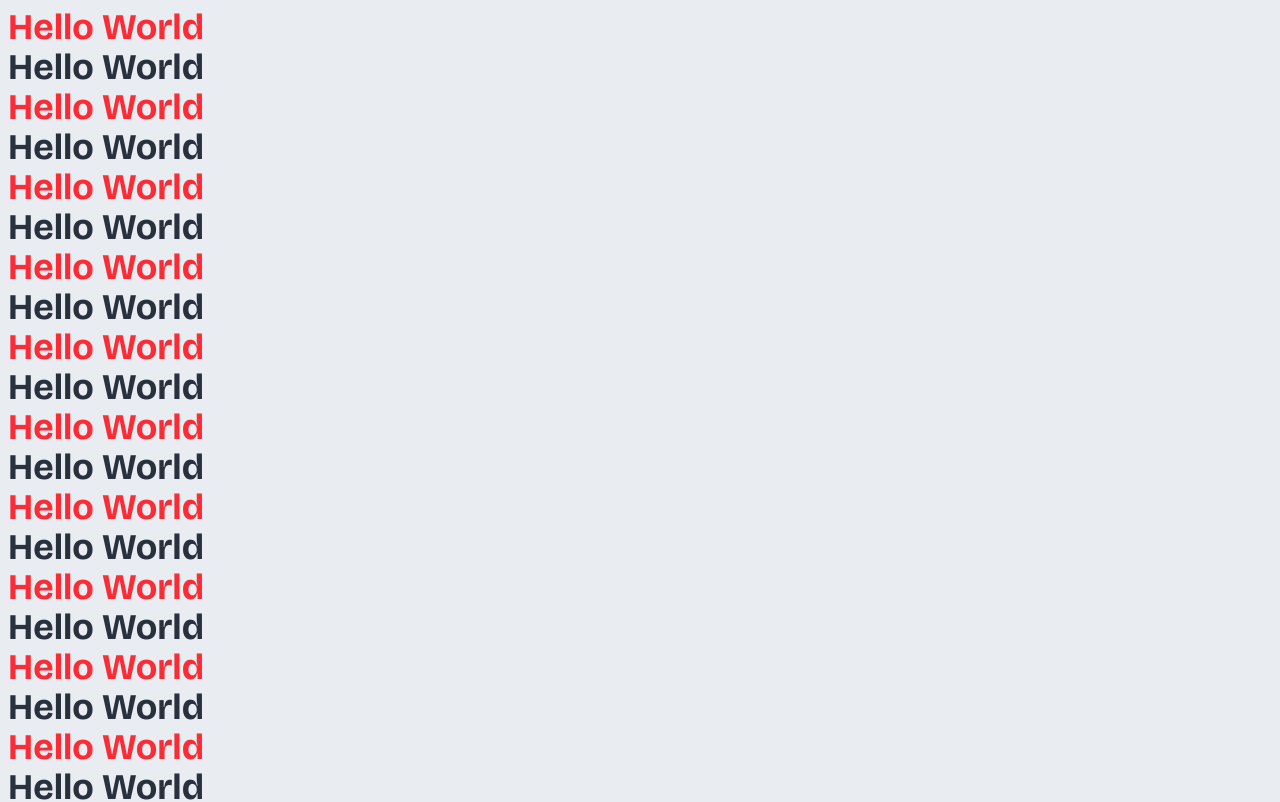
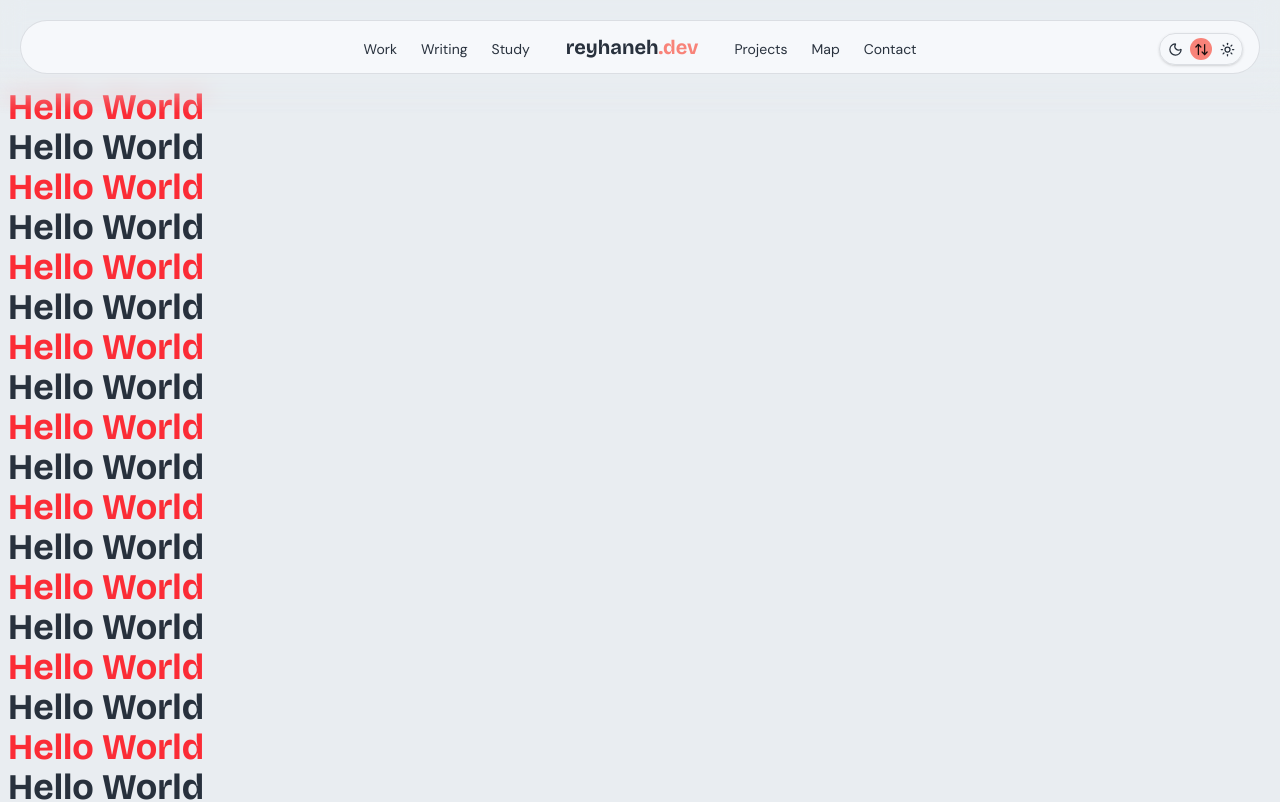
Before and after one commit to reyhaneh-k/reyhaneh.dev, a React (Vite) app: page / in a window 1280 px wide. Shown: the top 802 px of the page. Built offline with nearby package versions, Linux system fonts and the light colour scheme.

Commit message:
feat(navbar): updates navbar

```diff
--- a/src/hooks/useScroll/useScroll.ts
+++ b/src/hooks/useScroll/useScroll.ts
@@ -14,6 +14,7 @@ const useScroll = () => {
   const [scrollStatus, setScrollStatus] = useState<
     SCROLL_STATUS | undefined
   >(undefined);
+  const [isAtTop, setIsAtTop] = useState(true);
   const lastScrollY = useRef<number>(0);
   const throttleTimer = useRef<
     ReturnType<typeof setTimeout> | undefined
@@ -21,6 +22,12 @@ const useScroll = () => {
 
   const handleScroll = useCallback(() => {
     const currentScrollY = window.scrollY;
+
+    if (currentScrollY === 0) {
+      setIsAtTop(true);
+    } else {
+      setIsAtTop(false);
+    }
 
     if (currentScrollY > lastScrollY.current) {
       setScrollStatus(SCROLL_STATUS.DOWN);
@@ -52,6 +59,6 @@ const useScroll = () => {
     };
   }, []);
 
-  return { scrollStatus };
+  return { scrollStatus, isAtTop };
 };
 export { useScroll };
--- a/src/layouts/rootLayout/RootLayout.tsx
+++ b/src/layouts/rootLayout/RootLayout.tsx
@@ -1,27 +1,61 @@
 import { Outlet } from "@tanstack/react-router";
+import { ChevronUp } from "lucide-react";
+import { motion } from "motion/react";
 
 import { SCROLL_STATUS } from "@/hooks/useScroll/index.type";
 import { useScroll } from "@/hooks/useScroll/useScroll";
+import { cn } from "@/utils/classname";
 
 import BottomNavBar from "./components/bottomNavBar/BottomNavBar";
 import TopNavbar from "./components/topNavBar/TopNavbar";
 
 const RootLayout = () => {
-  const { scrollStatus } = useScroll();
-
+  const { scrollStatus, isAtTop } = useScroll();
+  const shouldHideNavbar =
+    scrollStatus === SCROLL_STATUS.DOWN;
   return (
-    <section className="relative h-full w-full">
+    <section
+      className={cn(
+        "relative h-full w-full",
+        "md:h-screen"
+      )}
+    >
       <TopNavbar
-        hidden={scrollStatus === SCROLL_STATUS.DOWN}
+        hidden={shouldHideNavbar}
         className="fixed"
       />
-      <div
-      // data-push-down={scrollStatus !== SCROLL_STATUS.DOWN}
-      // className="data-[push-down=true]:pt-40"
+      <button
+        aria-label="show navbar"
+        onClick={() => {
+          window.scrollTo({
+            top: 0,
+            behavior: "smooth",
+          });
+        }}
+        aria-hidden={shouldHideNavbar}
+        className={cn(
+          "fixed top-0 left-1/2 -translate-x-1/2",
+          "bg-surface rounded-b-xl p-2 px-3",
+          "border-border flex items-center gap-3 border-r border-b border-l",
+          "hidden cursor-pointer md:block",
+          "transition-transform duration-300 ease-in-out",
+          shouldHideNavbar
+            ? "translate-y-0"
+            : "-translate-y-full"
+        )}
+      >
+        <ChevronUp className="text-accent size-5 animate-bounce" />
+      </button>
+
+      <motion.div
+        animate={{
+          paddingTop: isAtTop ? "80px" : "0px",
+        }}
+        transition={{ duration: 0.2 }}
       >
         <Outlet />
-      </div>
-      <footer className="fixed inset-x-0 bottom-0 h-fit md:hidden">
+      </motion.div>
+      <footer className="fixed inset-x-0 bottom-0 md:hidden">
         <BottomNavBar />
       </footer>
     </section>
--- a/src/layouts/rootLayout/components/bottomNavBar/index.consts.ts
+++ b/src/layouts/rootLayout/components/bottomNavBar/index.consts.ts
@@ -4,6 +4,7 @@ import {
   PenIcon,
   MapIcon,
   ContactRoundIcon,
+  CodeIcon,
 } from "lucide-react";
 
 const NAV_LINKS: {
@@ -29,6 +30,11 @@ const NAV_LINKS: {
 
   { label: "Map", href: "/map", icon: MapIcon },
   {
+    label: "Projects",
+    href: "/projects",
+    icon: CodeIcon,
+  },
+  {
     label: "Contact",
     href: "/contact",
     icon: ContactRoundIcon,
--- a/src/layouts/rootLayout/components/topNavBar/TopNavbar.tsx
+++ b/src/layouts/rootLayout/components/topNavBar/TopNavbar.tsx
@@ -15,7 +15,7 @@ const TopNavbar = ({
     <motion.nav
       className={cn(
         "w-full",
-        "p-2 pb-10 md:mb-2 md:p-5",
+        "p-2 pb-5 md:mb-2 md:p-5",
         "[--top-offset:0%] md:[--top-offset:-100%]",
         className
       )}
@@ -33,8 +33,8 @@ const TopNavbar = ({
       <div
         aria-hidden
         className={cn(
-          "pointer-events-none absolute inset-x-0 top-0 -z-1 h-full md:hidden",
-          "bg-canvas/50 backdrop-blur-md",
+          "pointer-events-none absolute inset-x-0 -inset-y-4 -z-1 md:-inset-y-5",
+          "bg-canvas/30 backdrop-blur-md",
           "mask-b-from-50% mask-b-to-100%"
         )}
       />
--- a/src/layouts/rootLayout/components/topNavBar/index.consts.ts
+++ b/src/layouts/rootLayout/components/topNavBar/index.consts.ts
@@ -13,8 +13,8 @@ const NAV_LINKS: {
   { label: "Study", href: "/study" },
 
   {
-    label: "About",
-    href: "/about",
+    label: "Projects",
+    href: "/projects",
   },
   { label: "Map", href: "/map" },
   {
```
